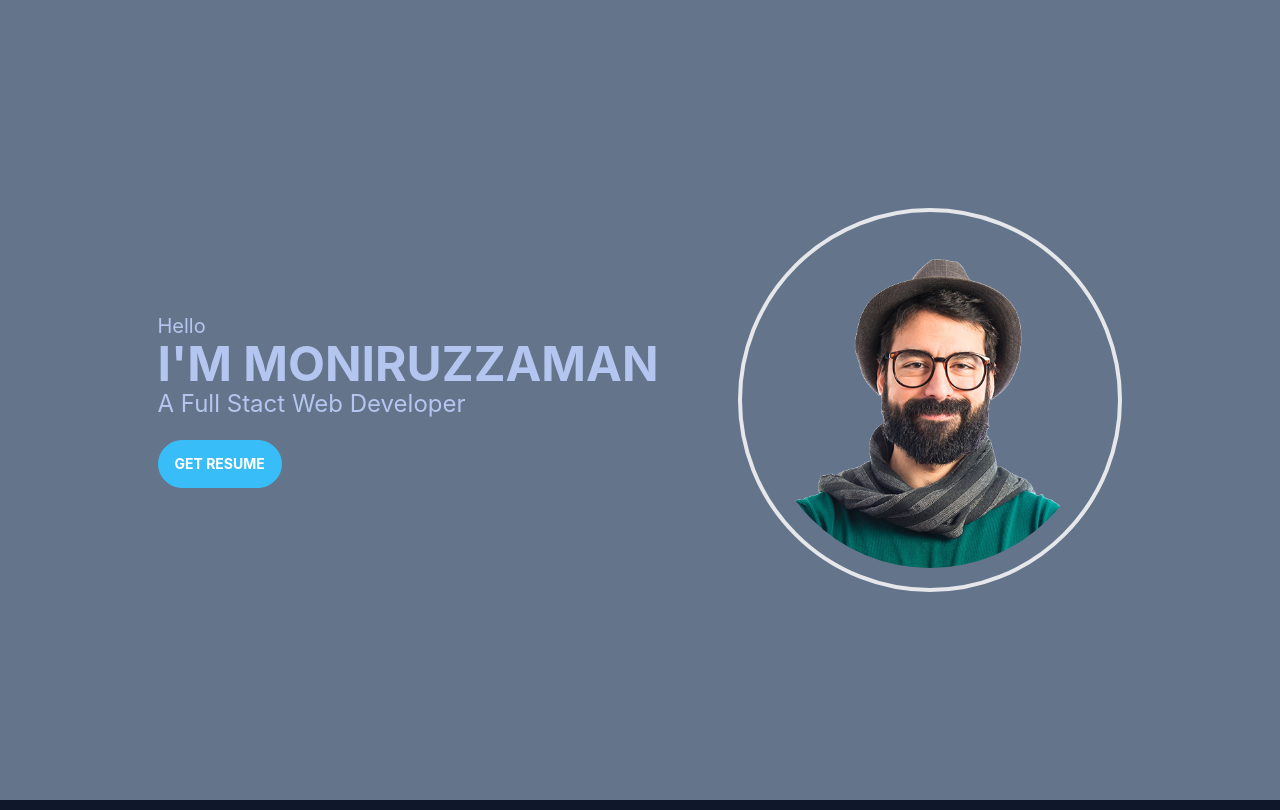
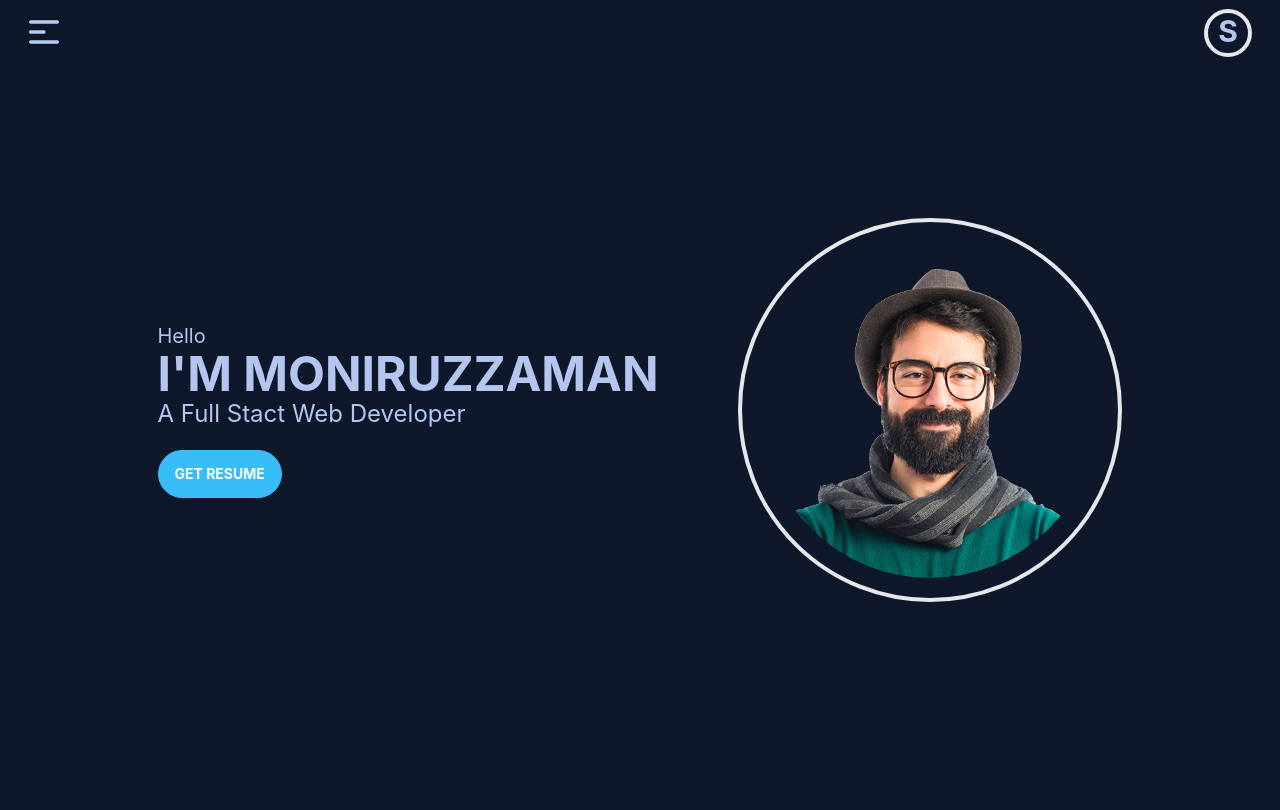
Before and after one commit to moniruzzaman01/Personal-portfolio, a React (Create React App) app: page / in a window 1280 px wide. Built offline with nearby package versions, Linux system fonts and the light colour scheme.

Commit message:
navbar added

```diff
--- a/package.json
+++ b/package.json
@@ -9,6 +9,7 @@
     "daisyui": "^2.15.1",
     "react": "^18.1.0",
     "react-dom": "^18.1.0",
+    "react-router-dom": "^6.3.0",
     "react-scripts": "5.0.1",
     "web-vitals": "^2.1.4"
   },
--- a/src/App.js
+++ b/src/App.js
@@ -1,9 +1,13 @@
+import Navbar from "./Components/Navbar";
 import Home from "./Pages/Home";
 
 function App() {
   return (
-    <div className=" max-w-7xl mx-auto bg-slate-500">
-      <Home />
+    <div className=" max-w-7xl mx-auto shadow-xl shadow-slate-800">
+      <Navbar />
+      <div className=" mt-[-7vh]">
+        <Home />
+      </div>
     </div>
   );
 }
--- a/src/Components/Navbar.js
+++ b/src/Components/Navbar.js
@@ -1,7 +1,67 @@
-import React from "react";
+import React, { useState } from "react";
+import { Link } from "react-router-dom";
 
 const Navbar = () => {
-  return <div></div>;
+  const [navModal, setNavModal] = useState(false);
+  const navMenuItems = (
+    <>
+      <li className=" text-xl mb-2">
+        <Link to="/">Home</Link>
+      </li>
+      <li className=" text-xl mb-2">
+        <Link to="/appoinment">Appoinment</Link>
+      </li>
+      <li className=" text-xl mb-2">
+        <Link to="/review">Review</Link>
+      </li>
+      <li className=" text-xl mb-2">
+        <Link to="/contact">Contact Us</Link>
+      </li>
+      <li className=" text-xl mb-2">
+        <Link to="/about">About</Link>
+      </li>
+    </>
+  );
+  return (
+    <div className="navbar">
+      <div className="navbar-start">
+        <div className="dropdown">
+          <label
+            onClick={() => setNavModal(!navModal)}
+            className="btn bg-transparent border-0 "
+          >
+            <svg
+              xmlns="http://www.w3.org/2000/svg"
+              className="h-10 w-10"
+              fill="none"
+              viewBox="0 0 24 24"
+              stroke="currentColor"
+            >
+              <path
+                stroke-linecap="round"
+                stroke-linejoin="round"
+                stroke-width="2"
+                d="M4 6h16M4 12h8m-8 6h16"
+              />
+            </svg>
+          </label>
+          {navModal && (
+            <ul className=" mt-5 bg-slate-800 p-5 shadow-2xl rounded-box w-60 h-60 absolute">
+              {navMenuItems}
+            </ul>
+          )}
+        </div>
+      </div>
+      <div className="navbar-end">
+        <Link
+          to="/"
+          className=" normal-case text-3xl border-4 font-bold h-12 w-12 text-center rounded-full mr-5"
+        >
+          S
+        </Link>
+      </div>
+    </div>
+  );
 };
 
 export default Navbar;
--- a/src/Pages/Home.js
+++ b/src/Pages/Home.js
@@ -3,14 +3,18 @@ import profile from "../assets/profile_pic.png";
 
 const Home = () => {
   return (
-    <div class="hero min-h-screen">
-      <div class="hero-content flex-col gap-20 lg:flex-row-reverse">
-        <img src={profile} class="max-w-sm border-4 rounded-full p-5 " alt="" />
+    <div className="hero min-h-screen">
+      <div className="hero-content flex-col gap-20 lg:flex-row-reverse">
+        <img
+          src={profile}
+          className="max-w-sm border-4 rounded-full p-5 "
+          alt=""
+        />
         <div>
-          <p class=" text-xl capitalize">hello</p>
-          <h1 class="lg:text-5xl font-bold uppercase">i'm moniruzzaman</h1>
-          <p class="pb-5 text-2xl capitalize">A full stact web developer</p>
-          <button class="btn btn-primary text-white font-bold rounded-full">
+          <p className=" text-xl capitalize">hello</p>
+          <h1 className="lg:text-5xl font-bold uppercase">i'm moniruzzaman</h1>
+          <p className="pb-5 text-2xl capitalize">A full stact web developer</p>
+          <button className="btn btn-primary text-white font-bold rounded-full">
             Get Resume
           </button>
         </div>
--- a/src/index.js
+++ b/src/index.js
@@ -1,13 +1,16 @@
-import React from 'react';
-import ReactDOM from 'react-dom/client';
-import './index.css';
-import App from './App';
-import reportWebVitals from './reportWebVitals';
+import React from "react";
+import ReactDOM from "react-dom/client";
+import "./index.css";
+import App from "./App";
+import reportWebVitals from "./reportWebVitals";
+import { BrowserRouter } from "react-router-dom";
 
-const root = ReactDOM.createRoot(document.getElementById('root'));
+const root = ReactDOM.createRoot(document.getElementById("root"));
 root.render(
   <React.StrictMode>
-    <App />
+    <BrowserRouter>
+      <App />
+    </BrowserRouter>
   </React.StrictMode>
 );
 
```
Also changed, not shown: 1 other file (tests, documents, lock files or other folders).
